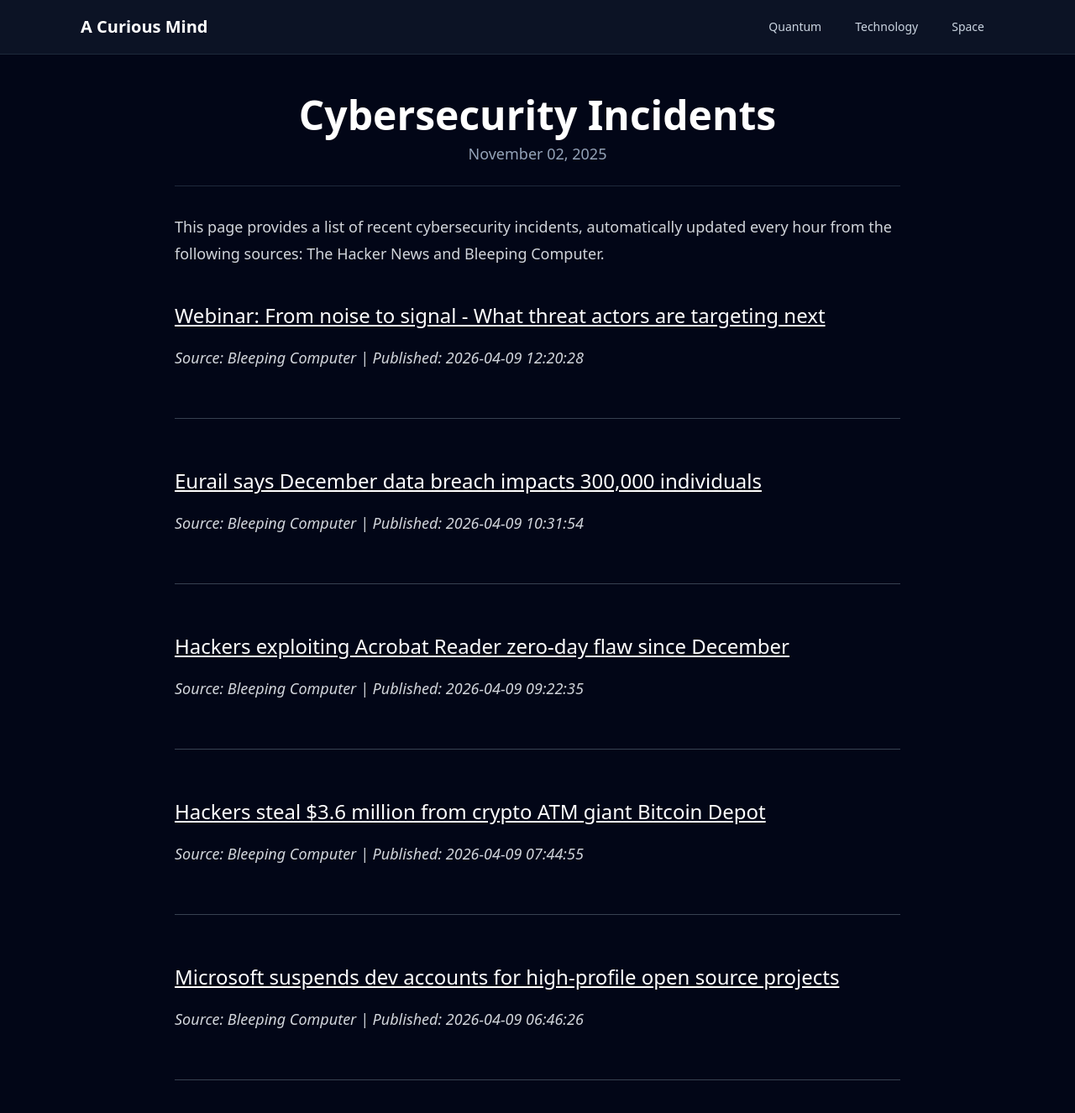
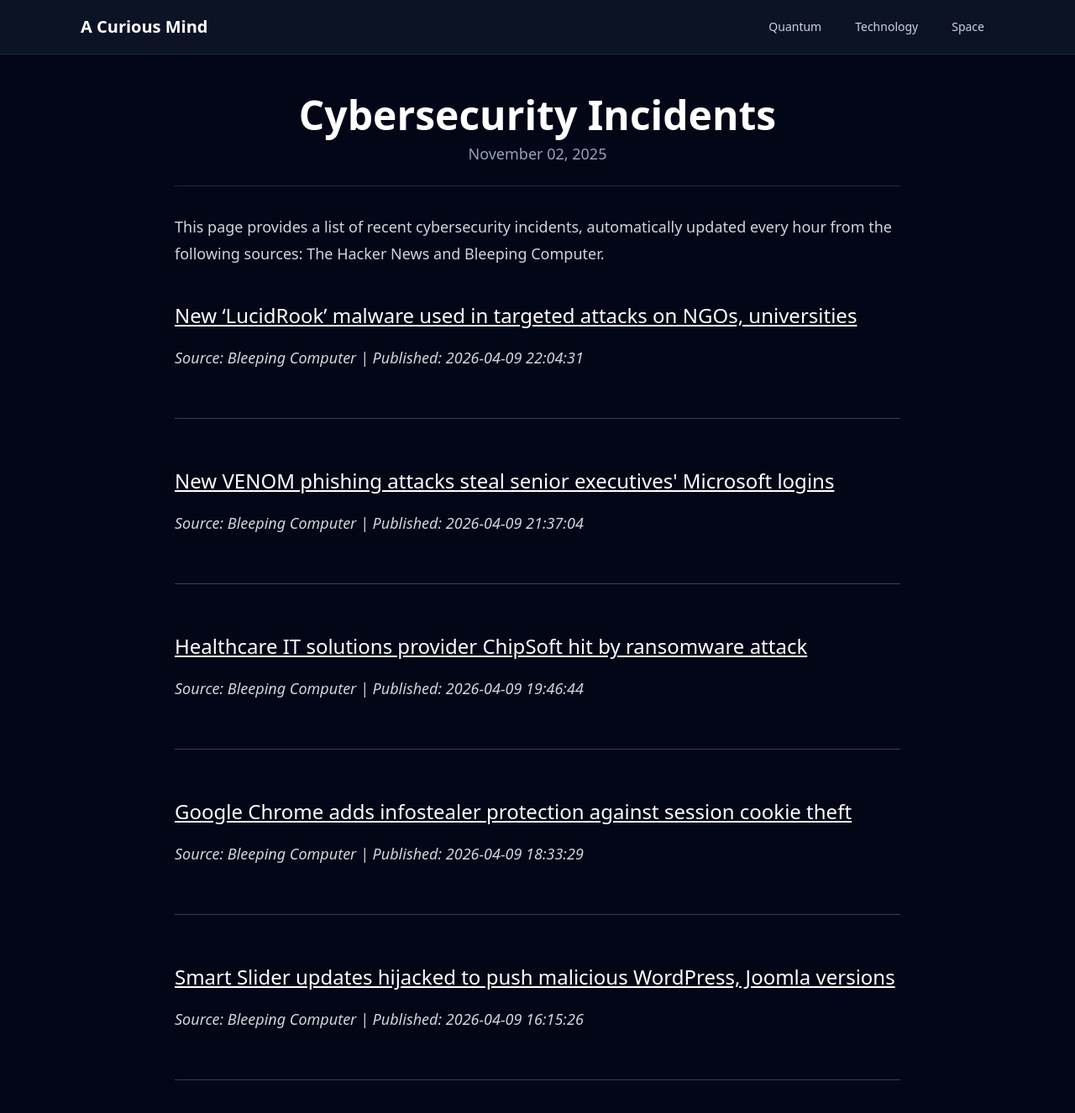
Before and after one commit to onehl7/onehl7.github.io, a Jekyll site: the page built from _posts/2025-11-02-cybersecurity-incidents.md, in a window 1280 px wide and 1400 px high. Shown: the top 1326 px of the window at 84% size. Built offline with Jekyll 4.4.1, drawn with Linux system fonts in a browser that asks for light colours; nearby versions of some CDN libraries.

Commit message:
Update news data

```diff
--- a/_data/news.json
+++ b/_data/news.json
@@ -1,32 +1,32 @@
 [
   {
     "source": "Bleeping Computer",
-    "title": "Webinar: From noise to signal - What threat actors are targeting next",
-    "link": "https://www.bleepingcomputer.com/news/security/webinar-from-noise-to-signal-what-threat-actors-are-targeting-next/",
-    "published": "2026-04-09 12:20:28"
+    "title": "New \u2018LucidRook\u2019 malware used in targeted attacks on NGOs, universities",
+    "link": "https://www.bleepingcomputer.com/news/security/new-lucidrook-malware-used-in-targeted-attacks-on-ngos-universities/",
+    "published": "2026-04-09 22:04:31"
   },
   {
     "source": "Bleeping Computer",
-    "title": "Eurail says December data breach impacts 300,000 individuals",
-    "link": "https://www.bleepingcomputer.com/news/security/eurail-says-december-data-breach-impacts-300-000-individuals/",
-    "published": "2026-04-09 10:31:54"
+    "title": "New VENOM phishing attacks steal senior executives' Microsoft logins",
+    "link": "https://www.bleepingcomputer.com/news/security/new-venom-phishing-attacks-steal-senior-executives-microsoft-logins/",
+    "published": "2026-04-09 21:37:04"
   },
   {
     "source": "Bleeping Computer",
-    "title": "Hackers exploiting Acrobat Reader zero-day flaw since December",
-    "link": "https://www.bleepingcomputer.com/news/security/hackers-exploiting-acrobat-reader-zero-day-flaw-since-december/",
-    "published": "2026-04-09 09:22:35"
+    "title": "Healthcare IT solutions provider ChipSoft hit by ransomware attack",
+    "link": "https://www.bleepingcomputer.com/news/security/healthcare-it-solutions-provider-chipsoft-hit-by-ransomware-attack/",
+    "published": "2026-04-09 19:46:44"
   },
   {
     "source": "Bleeping Computer",
-    "title": "Hackers steal $3.6 million from crypto ATM giant Bitcoin Depot",
-    "link": "https://www.bleepingcomputer.com/news/security/crypto-atm-giant-bitcoin-depot-says-hackers-stole-36-million-from-its-wallets/",
-    "published": "2026-04-09 07:44:55"
+    "title": "Google Chrome adds infostealer protection against session cookie theft",
+    "link": "https://www.bleepingcomputer.com/news/security/google-chrome-adds-infostealer-protection-against-session-cookie-theft/",
+    "published": "2026-04-09 18:33:29"
   },
   {
     "source": "Bleeping Computer",
-    "title": "Microsoft suspends dev accounts for high-profile open source projects",
-    "link": "https://www.bleepingcomputer.com/news/microsoft/microsoft-suspends-dev-accounts-for-high-profile-open-source-projects/",
-    "published": "2026-04-09 06:46:26"
+    "title": "Smart Slider updates hijacked to push malicious WordPress, Joomla versions",
+    "link": "https://www.bleepingcomputer.com/news/security/smart-slider-updates-hijacked-to-push-malicious-wordpress-joomla-versions/",
+    "published": "2026-04-09 16:15:26"
   }
 ]
```
